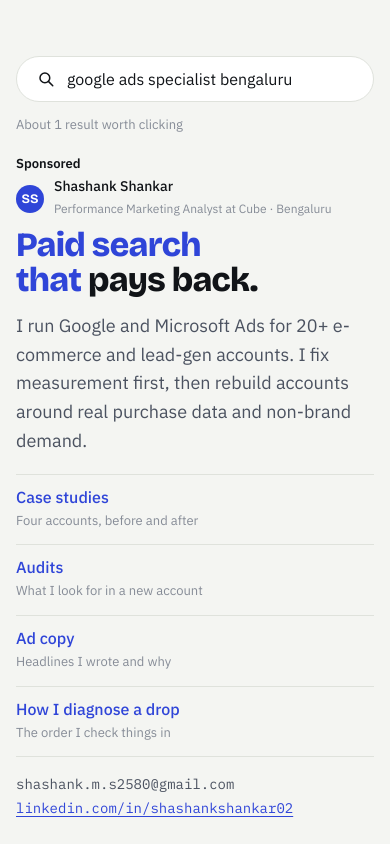
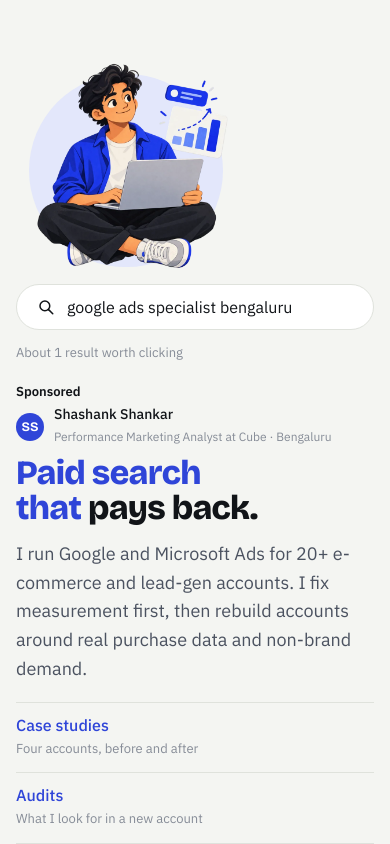
Before and after one commit to shashankshankar02/shashankshankar02.github.io, a plain HTML site: page index.html in a window 390 px wide. Shown: the top 844 px of the page. Drawn offline with nearby package versions, Linux system fonts and the light colour scheme.

Commit message:
Add hero illustration

```diff
--- a/index.html
+++ b/index.html
@@ -19,6 +19,7 @@
     --rule: #dfe2dc;
     --accent: #2f45d8;        /* data + links */
     --accent-wash: #e9ecfd;
+    --disc: #e3e7fb;
     --past: #b9bec6;          /* "before" series */
     --good: #1d7a4f;
     --strike: #b4343a;
@@ -29,13 +30,13 @@
   @media (prefers-color-scheme: dark) {
     :root:not([data-theme="light"]) {
       --bg: #0f1114; --paper: #171a1f; --ink: #eef0ec; --ink-2: #b3b9c3; --muted: #7f8692;
-      --rule: #2a2e35; --accent: #8c9bff; --accent-wash: #1d2240; --past: #4f5560;
+      --rule: #2a2e35; --accent: #8c9bff; --accent-wash: #1d2240; --disc: #262d5c; --past: #4f5560;
       --good: #6cc79a; --strike: #f08a8f; color-scheme: dark;
     }
   }
   :root[data-theme="dark"] {
     --bg: #0f1114; --paper: #171a1f; --ink: #eef0ec; --ink-2: #b3b9c3; --muted: #7f8692;
-    --rule: #2a2e35; --accent: #8c9bff; --accent-wash: #1d2240; --past: #4f5560;
+    --rule: #2a2e35; --accent: #8c9bff; --accent-wash: #1d2240; --disc: #262d5c; --past: #4f5560;
     --good: #6cc79a; --strike: #f08a8f; color-scheme: dark;
   }
 
@@ -55,6 +56,11 @@
   .query svg { flex: none; }
   .caret { display: inline-block; width: 1px; height: 1.1em; background: var(--ink); vertical-align: -3px; margin-left: 1px; animation: blink 1.1s steps(1) infinite; }
   @keyframes blink { 50% { opacity: 0; } }
+  .hero-top { display: grid; grid-template-columns: minmax(0, 1fr) minmax(0, 400px); gap: 32px; align-items: center; }
+  .hero-main { min-width: 0; }
+  .hero-art { margin: 0; position: relative; aspect-ratio: 1; max-width: 100%; }
+  .hero-art::before { content: ""; position: absolute; inset: 8% 6% 4%; border-radius: 50%; background: var(--disc); }
+  .hero-art img { position: relative; width: 100%; height: auto; display: block; }
   .count { font: 400 13px var(--body); color: var(--muted); margin: 14px 0 22px 20px; }
   .listing { max-width: 720px; padding-left: 20px; }
   .spons { font: 700 13px var(--body); color: var(--ink); }
@@ -172,6 +178,8 @@
     .totals { grid-template-columns: repeat(2, minmax(0, 1fr)); }
     .sitelinks { grid-template-columns: minmax(0, 1fr); }
     .listing, .count { padding-left: 0; margin-left: 0; }
+    .hero-top { grid-template-columns: minmax(0, 1fr); gap: 8px; }
+    .hero-art { order: -1; width: 220px; }
   }
   @media (max-width: 480px) {
     .facts { grid-template-columns: minmax(0, 1fr); }
@@ -185,6 +193,7 @@
     @page { size: A4; margin: 12mm; }
     body { font-size: 12.5px; }
     .query, .count, .caret { display: none; }
+    .hero-art { width: 200px; }
     .hero { padding-block: 0 12px; }
     section { padding-block: 20px 0; }
     .case, .ad-card, .steps li, .chart { break-inside: avoid; }
@@ -197,6 +206,8 @@
 <div class="wrap">
 
 <header class="hero">
+  <div class="hero-top">
+  <div class="hero-main">
   <div class="query" aria-hidden="true">
     <svg width="18" height="18" viewBox="0 0 24 24" fill="none"><circle cx="10.5" cy="10.5" r="6.5" stroke="currentColor" stroke-width="2"/><path d="M15.5 15.5L21 21" stroke="currentColor" stroke-width="2" stroke-linecap="round"/></svg>
     <span>google ads specialist bengaluru<span class="caret"></span></span>
@@ -221,6 +232,9 @@
       <span>shashank.m.s2580@gmail.com</span>
       <a href="https://www.linkedin.com/in/shashankshankar02/">linkedin.com/in/shashankshankar02</a>
     </div>
+  </div>
+  </div>
+  <figure class="hero-art"><img src="hero.webp" width="760" height="760" alt="Illustration of a marketer working on a laptop next to a rising bar chart and a search ad"></figure>
   </div>
 
   <div class="totals">
```
Also changed, not shown: hero.webp (added), 1 other file.
